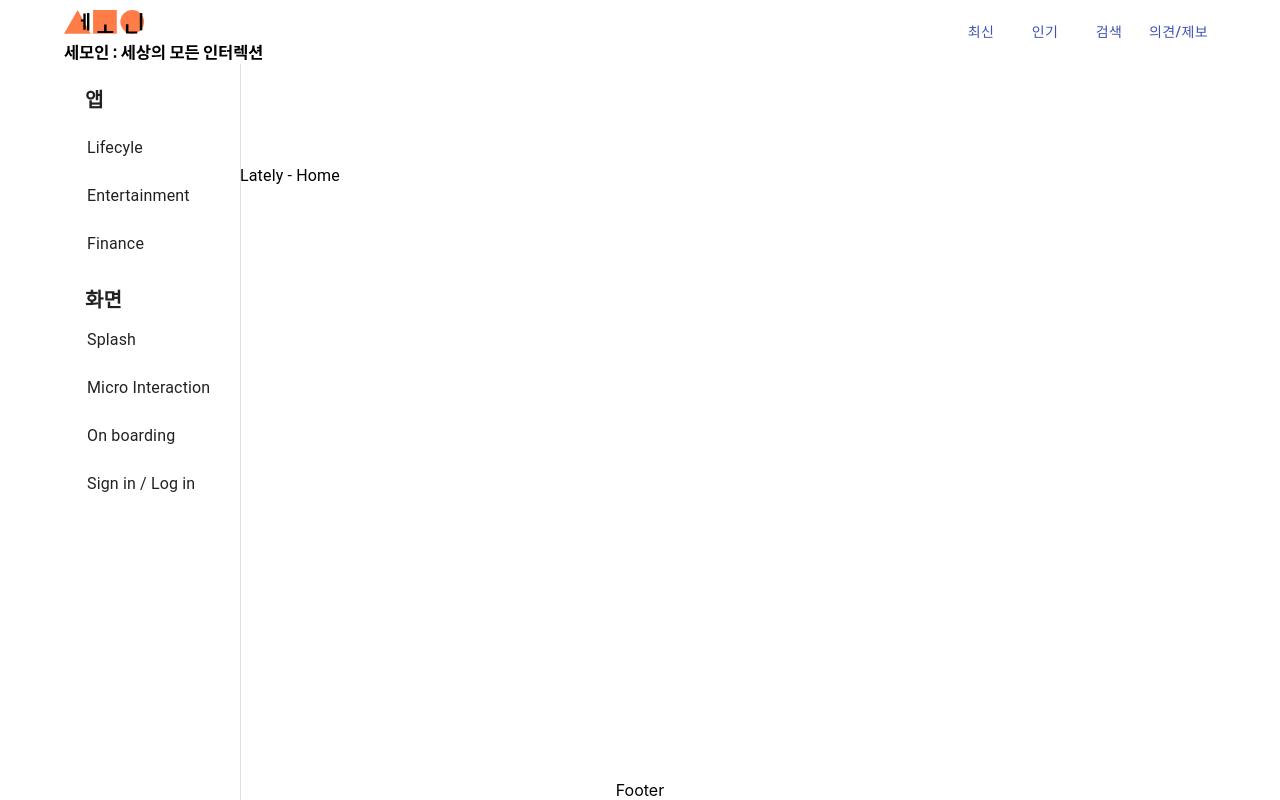
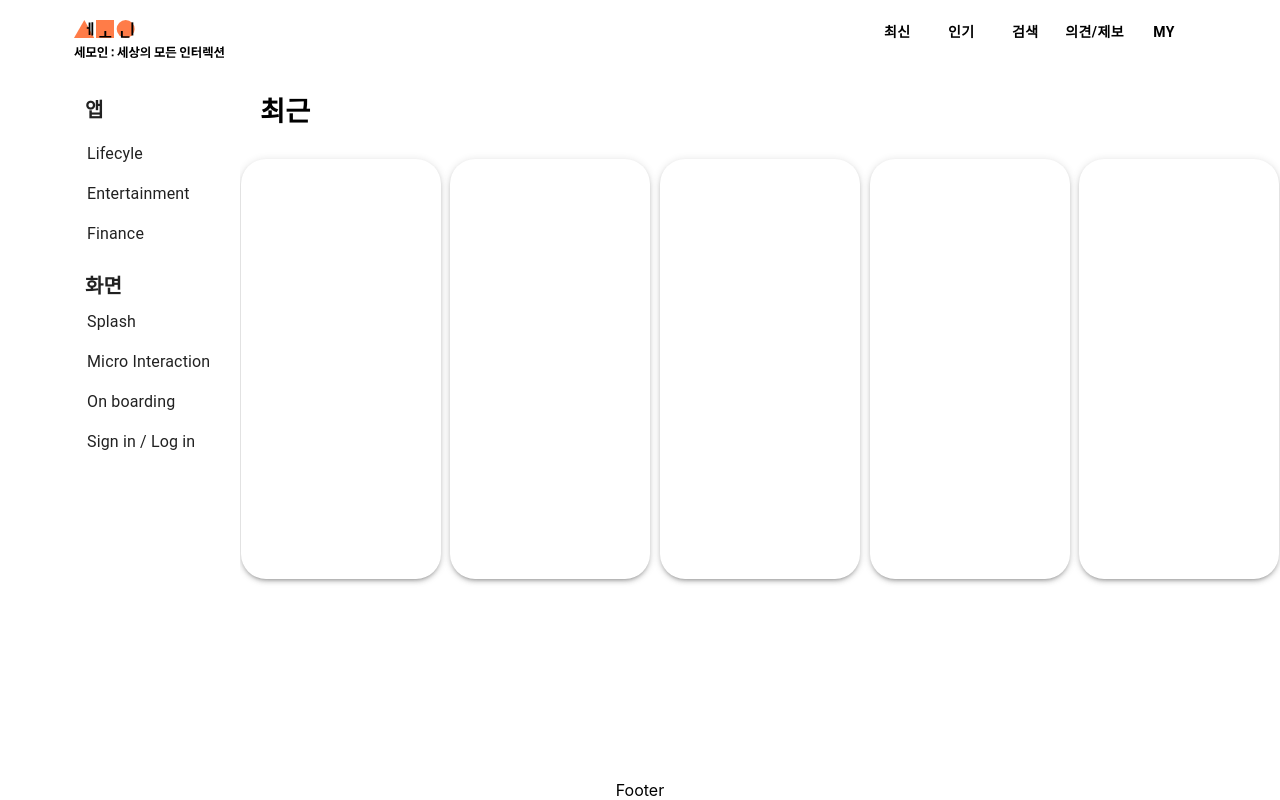
Before and after one commit to songyosub/ykeydev.github.io, a React (Create React App) app: page / in a window 1280 px wide. Built offline with nearby package versions, Linux system fonts and the light colour scheme.

Commit message:
레이아웃수정

```diff
--- a/src/App.js
+++ b/src/App.js
@@ -7,16 +7,36 @@ import Lately from "./pages/Lately";
 import Popular from "./pages/Popular";
 import Search from "./pages/Search";
 import Report from "./pages/Report";
+import { createMuiTheme, ThemeProvider } from '@material-ui/core/styles';
+
+const theme = createMuiTheme({
+  palette: {
+    primary: {
+      light: '#000000',
+      main: '#000000',
+      dark: '#000000',
+      contrastText: '#fff',
+    },
+    secondary: {
+      light: '#ff7961',
+      main: '#f44336',
+      dark: '#ba000d',
+      contrastText: '#000',
+    },
+  },
+});
 
 function App() {
   return (
     <div className="App">
+      <ThemeProvider theme={theme}>
         <Header/>
             <Route exact path="/" component={Lately}/>
             <Route path="/popular" component={Popular}/>
             <Route path="/search" component={Search}/>
             <Route path="/report" component={Report}/>
         <Footer/>
+      </ThemeProvider>
     </div>
   );
 }
--- a/src/Header.js
+++ b/src/Header.js
@@ -26,7 +26,11 @@ const Header = () => {
         {
             label: "의견/제보",
             href: "/report",
-        }
+        },
+        {
+          label: "My",
+          href: "/my",
+      }
       ];
 
       const useStyles = makeStyles((theme) =>({
@@ -34,18 +38,21 @@ const Header = () => {
           position: 'fixed',
           zIndex: theme.zIndex.drawer + 1,
           background:'white',
-          boxShadow:'none'
+          boxShadow:'none',
         },
         logo:{
-          height:'50px',
-          marginTop:'10px',
-          marginLeft:'40px',
+          height:'38px',
+          marginTop:'18px',
+          marginLeft:'50px',
         },
         logo_div:{
           flexGrow: 1
         },
         button_div:{
-          marginRight:'40px'
+          marginRight:'60px'
+        },
+        buttons:{
+          fontWeight:'bold'
         }
       })
     )
@@ -67,6 +74,7 @@ const Header = () => {
       return menuList.map(({ label, href }) => {
           return (
           <Button
+              className={classes.buttons}
               {...{
               key: label,
               color: "primary",
--- a/src/pages/Lately.js
+++ b/src/pages/Lately.js
@@ -1,7 +1,9 @@
 import React from 'react';
 import {makeStyles,
         Typography,
-        Toolbar
+        Toolbar,
+        Grid,
+        Paper,
     } from '@material-ui/core'
 import Menubar from './Menubar'
 
@@ -9,37 +11,53 @@ const Lately = () => {
     const drawerWidth = 240;
     const useStyles = makeStyles((theme) =>({
         lately: {
-            marginTop:'100px',
             width: '100%',
-            textAlign: 'center',
+            textAlign: 'left',
+            marginLeft:'20px',
+            marginTop:'28px',
+            marginBottom:'30px',
+            fontSize:'1.7rem',
+            fontWeight:'bold'
         },
         container:{
-            display:'flex'
+            width: `calc(100% - ${drawerWidth}px)`,
+            marginLeft: drawerWidth,
         },
-        drawer: {
-            width: drawerWidth,
-            flexShrink: 0,
-          },
+
         drawerPaper: {
             width: drawerWidth,
         },
         drawerContainer: {
-            overflow: 'auto',
+            display:'block'
         },
+        paper: {
+            margin: 'auto',
+            height:'420px',
+            width:'200px',
+            borderRadius: 25
+          },
       })
     );
     const classes = useStyles();
 
     return(
+        <div className={classes}>
+        <Menubar/>
 
-        <div className = {classes.container}>
-        <Menubar/>
-      <main>
-       <Toolbar/>
-        <Typography className = {classes.lately}>
-                Lately - Home
-        </Typography>
-      </main>
+        <main className={classes.container}>
+        <Toolbar/>
+            <Typography className = {classes.lately}>
+                   최근
+            </Typography>
+            <Grid container spacing={1}>
+                    <Paper elevation={3} className={classes.paper}></Paper>
+                    <Paper elevation={3} className={classes.paper}></Paper>
+                    <Paper elevation={3} className={classes.paper}></Paper>
+                    <Paper elevation={3} className={classes.paper}></Paper>
+                    <Paper elevation={3} className={classes.paper}></Paper>
+            </Grid>
+        </main>
+
       </div>
     )
 };
--- a/src/pages/Menubar.js
+++ b/src/pages/Menubar.js
@@ -19,34 +19,36 @@ const Menubar = () => {
         drawer: {
             width: drawerWidth,
             flexShrink: 0,
-            borderRight: 0
           },
         drawerPaper: {
             width: drawerWidth,
+            borderRight:0,
         },
         drawerContainer: {
-            marginTop:'20px',
+            marginTop:'30px',
             overflow: 'auto',
         },
-        listItems:{
+        listItemText:{
             paddingLeft:'71px',
-
         },
         listTitle:{
             marginLeft:'85px',
             fontSize:'1.25rem',
             fontWeight:'bold'
         },
+        listItem:{
+            paddingBottom:'4px',
+            paddingTop:'4px'
+        },
         listText:{
-            fontSize:'1.rem',
-            fontStyle:'bold'
+            fontSize:'1 rem',
         },
       })
     );
     const classes = useStyles();
 
     return(
-        <Drawer
+    <Drawer
             className={classes.drawer}
             variant="permanent"
             classes={{
@@ -60,8 +62,8 @@ const Menubar = () => {
             </Typography>
         <List>
             {['Lifecyle', 'Entertainment', 'Finance'].map((text, index) => (
-            <ListItem button key={text} >
-                <ListItemText primary={text} classes={{primary:classes.listText}} className={classes.listItems} />
+            <ListItem button key={text} className={classes.listItem}>
+                <ListItemText primary={text} classes={{primary:classes.listText}} className={classes.listItemText} />
             </ListItem>
             ))}
         </List>
@@ -71,8 +73,8 @@ const Menubar = () => {
                 화면
             </Typography >
                 {['Splash', 'Micro Interaction', 'On boarding', 'Sign in / Log in'].map((text, index) => (
-                <ListItem button key={text}>
-                    <ListItemText primary={text} classes={{primary:classes.listText}} className={classes.listItems} />
+                <ListItem button key={text} className={classes.listItem}>
+                    <ListItemText primary={text} classes={{primary:classes.listText}} className={classes.listItemText} />
                 </ListItem>
                 ))}
         </List>
--- a/src/pages/Popular.js
+++ b/src/pages/Popular.js
@@ -1,26 +1,64 @@
 import React from 'react';
-import {makeStyles,Typography} from '@material-ui/core'
+import {makeStyles,
+        Typography,
+        Toolbar,
+        Grid,
+        Paper,
+    } from '@material-ui/core'
 import Menubar from './Menubar'
 
 const Popular = () => {
-
+    const drawerWidth = 240;
     const useStyles = makeStyles((theme) =>({
         popular: {
-            marginTop:'500px',
             width: '100%',
-            textAlign: 'center',
+            textAlign: 'left',
+            marginLeft:'20px',
+            marginTop:'28px',
+            marginBottom:'40px',
+            fontSize:'1.7rem',
+            fontWeight:'bold'
         },
+        container:{
+            width: `calc(100% - ${drawerWidth}px)`,
+            marginLeft: drawerWidth,
+        },
+
+        drawerPaper: {
+            width: drawerWidth,
+        },
+        drawerContainer: {
+            display:'block'
+        },
+        paper: {
+            margin: 'auto',
+            height:'420px',
+            width:'200px',
+            borderRadius: 25
+          },
       })
     );
-    const { popular } = useStyles();
+    const classes = useStyles();
 
     return(
-        <div>
-            <Menubar/>
-            <Typography className = {popular}>
-                Popular
+        <div className={classes}>
+        <Menubar/>
+
+        <main className={classes.container}>
+        <Toolbar/>
+            <Typography className = {classes.popular}>
+                   인기
             </Typography>
-        </div>
+            <Grid container spacing={1}>
+                    <Paper elevation={3} className={classes.paper}></Paper>
+                    <Paper elevation={3} className={classes.paper}></Paper>
+                    <Paper elevation={3} className={classes.paper}></Paper>
+                    <Paper elevation={3} className={classes.paper}></Paper>
+                    <Paper elevation={3} className={classes.paper}></Paper>
+            </Grid>
+        </main>
+
+      </div>
     )
 };
 
--- a/src/pages/Search.js
+++ b/src/pages/Search.js
@@ -21,12 +21,21 @@ const Search = () => {
             alignItems: 'center',
             width: '100%',
             height: '120px',
-            background:'#F3F4F6'
+            background:'#F3F4F6',
+            display:'flex',
+            alignItems: 'center',
+            justifyContent: 'center'
+          },
+          containter:{
+            width:'30%',
+            display:'flex',
           },
         input: {
             marginLeft: theme.spacing(1),
-            height:'100%',
-            flex: 1,
+            width:'100%',
+            textAlign:'center',
+            fontSize:'2rem',
+
           },
           iconButton: {
             padding: 10,
@@ -43,6 +52,7 @@ const Search = () => {
         <>
             <Toolbar/>
             <Paper elevation={0} component="form" className={classes.root}>
+                <div className={classes.containter}>
                     <IconButton type="submit" className={classes.iconButton} aria-label="search">
                         <SearchIcon />
                     </IconButton>
@@ -51,6 +61,7 @@ const Search = () => {
                         placeholder="어떤걸 찾고 계세요?"
                         inputProps={{}}
                     />
+                </div>
             </Paper>
         </>
     )
```
Lines whose indentation alone changed are shown as unchanged.
